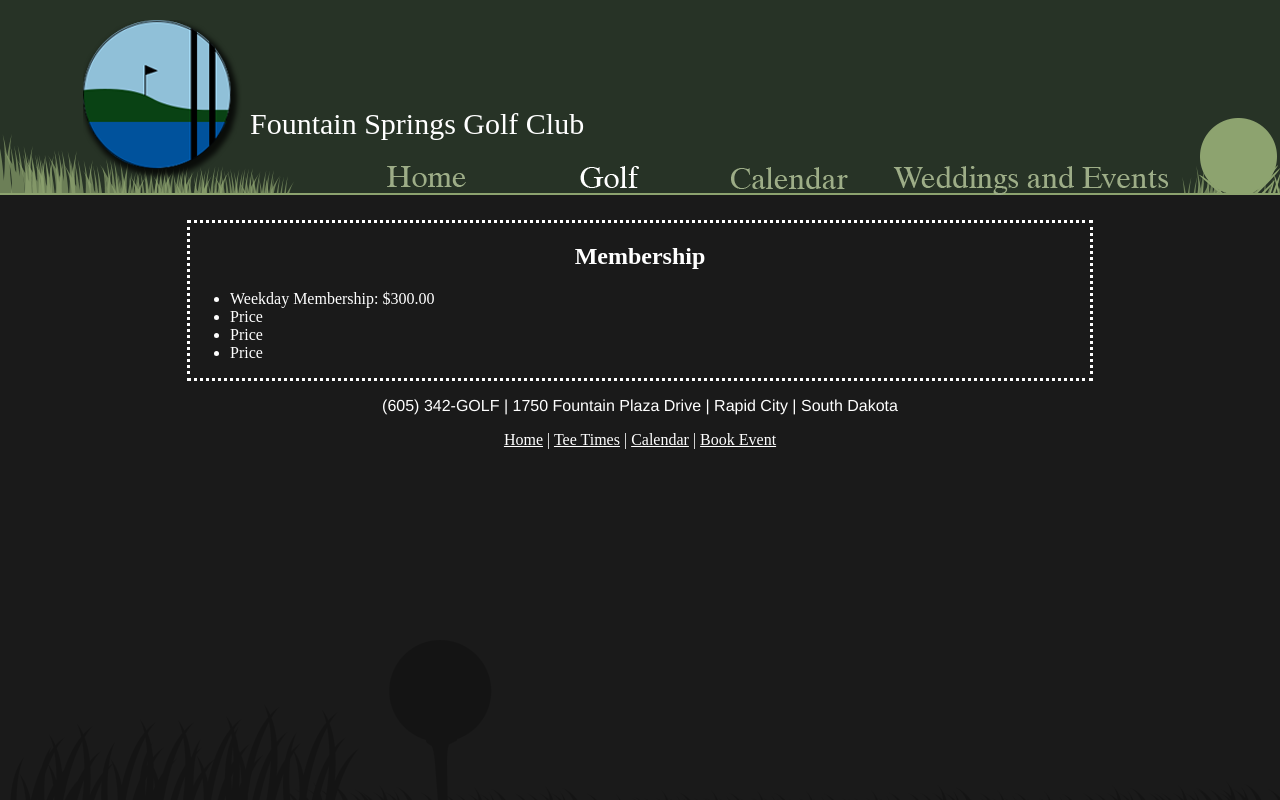
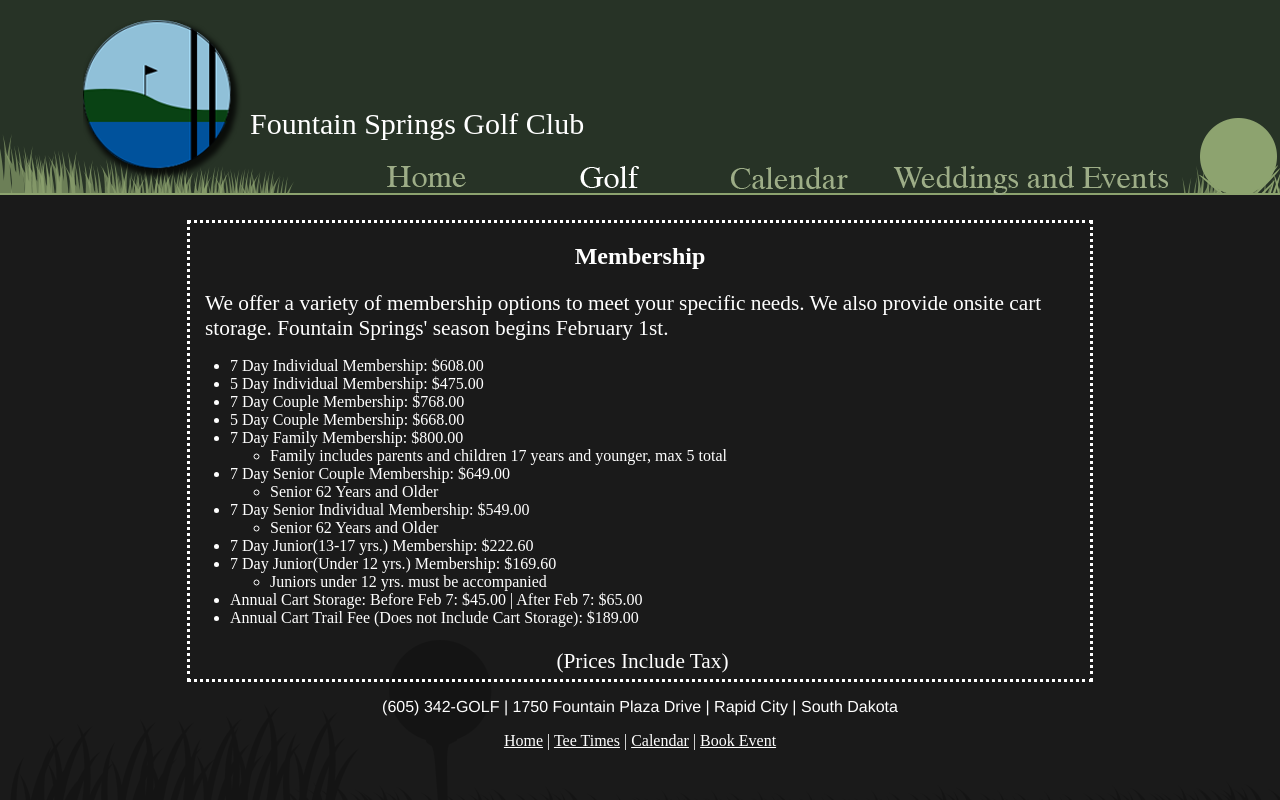
Before and after one commit to jsimpson15011/fswebsite, a PHP site: page /membership.html in a window 1280 px wide. Run offline with PHP 8.4, Linux system fonts and the light colour scheme; some libraries are stand-ins or nearby versions.

Commit message:
Content Writing

```diff
--- a/CSS/styles.css
+++ b/CSS/styles.css
@@ -14,9 +14,14 @@ h2 {
 	text-align: center;
 }
 
+h3 {
+	margin-left: 10px;
+}
+
 h2.info-wordbox:link{
 	color: blue;
 }
+
 #whitelines{
 	position: absolute;
 	z-index: -1;
@@ -437,6 +442,9 @@ a:hover {
 	font-size: 16pt;
 }
 
+.centered{
+	text-align: center;
+}
 .arrow-left {
 	position: absolute;
  	width: 0;
--- a/info.html
+++ b/info.html
@@ -82,8 +82,8 @@
 			<ul class="words">
 				<li>9 Hole Round: $21.00</li>
 				<li>9 Hole 1/2 Cart Rental: $8.00</li>
-				<li>18 Hole Round: $30.00</li>
-				<li>18 Hole 1/2 Cart Rental: $15.00</li>
+				<li>18 Hole Round: $36.00</li>
+				<li>18 Hole 1/2 Cart Rental: $13.00</li>
 			</ul>
 			</p>
 		</div>
--- a/membership.html
+++ b/membership.html
@@ -76,13 +76,33 @@
 
 		<div class="info-wordbox">
 			<h2>Membership</h2>
+			<p class="words">We offer a variety of membership options to meet your specific needs. We also provide onsite cart storage. Fountain Springs' season begins February 1st.</p>
 			<ul>
-				<li>Weekday Membership: $300.00</li>
-				<li>Price</li>
-				<li>Price</li>
-				<li>Price</li>
+				<li>7 Day Individual Membership: $608.00</li>
+				<li>5 Day Individual Membership: $475.00</li>
+				<li>7 Day Couple Membership: $768.00</li>
+				<li>5 Day Couple Membership: $668.00</li>
+				<li>7 Day Family Membership: $800.00</li>
+					<ul>
+						<li>Family includes parents and children 17 years and younger, max 5 total</li>
+					</ul>
+				<li>7 Day Senior Couple Membership: $649.00</li>
+					<ul>
+						<li>Senior 62 Years and Older</li>
+					</ul>
+				<li>7 Day Senior Individual Membership: $549.00</li>
+					<ul>
+						<li>Senior 62 Years and Older</li>
+					</ul>
+				<li>7 Day Junior(13-17 yrs.) Membership: $222.60</li>
+				<li>7 Day Junior(Under 12 yrs.) Membership: $169.60</li>
+					<ul>
+						<li>Juniors under 12 yrs. must be accompanied</li>
+					</ul>
+				<li>Annual Cart Storage: Before Feb 7: $45.00 | After Feb 7: $65.00</li>
+				<li>Annual Cart Trail Fee (Does not Include Cart Storage): $189.00</li>
 			</ul>
-			</p>
+			<p class="words centered">(Prices Include Tax)</p>
 		</div>
 
 
--- a/teetimes.html
+++ b/teetimes.html
@@ -79,9 +79,9 @@
 				<h2>Course Rates</h2>
 				<ul class="words">
 				<li>9 Hole Round: $21.00</li>
-				<li>9 Hole Cart Rental: $8.00</li>
-				<li>18 Hole Round: $30.00</li>
-				<li>18 Hole Cart Rental: $15.00</li>
+				<li>9 Hole 1/2 Cart Rental: $8.00</li>
+				<li>18 Hole Round: $36.00</li>
+				<li>18 Hole 1/2 Cart Rental: $13.00</li>
 				</ul>
 				</p>
 			</div>
```
Also changed, not shown: bookevent.html (+2 -7 lines), index.html (+4 -4 lines), images/slideshow/4.jpg (deleted).
